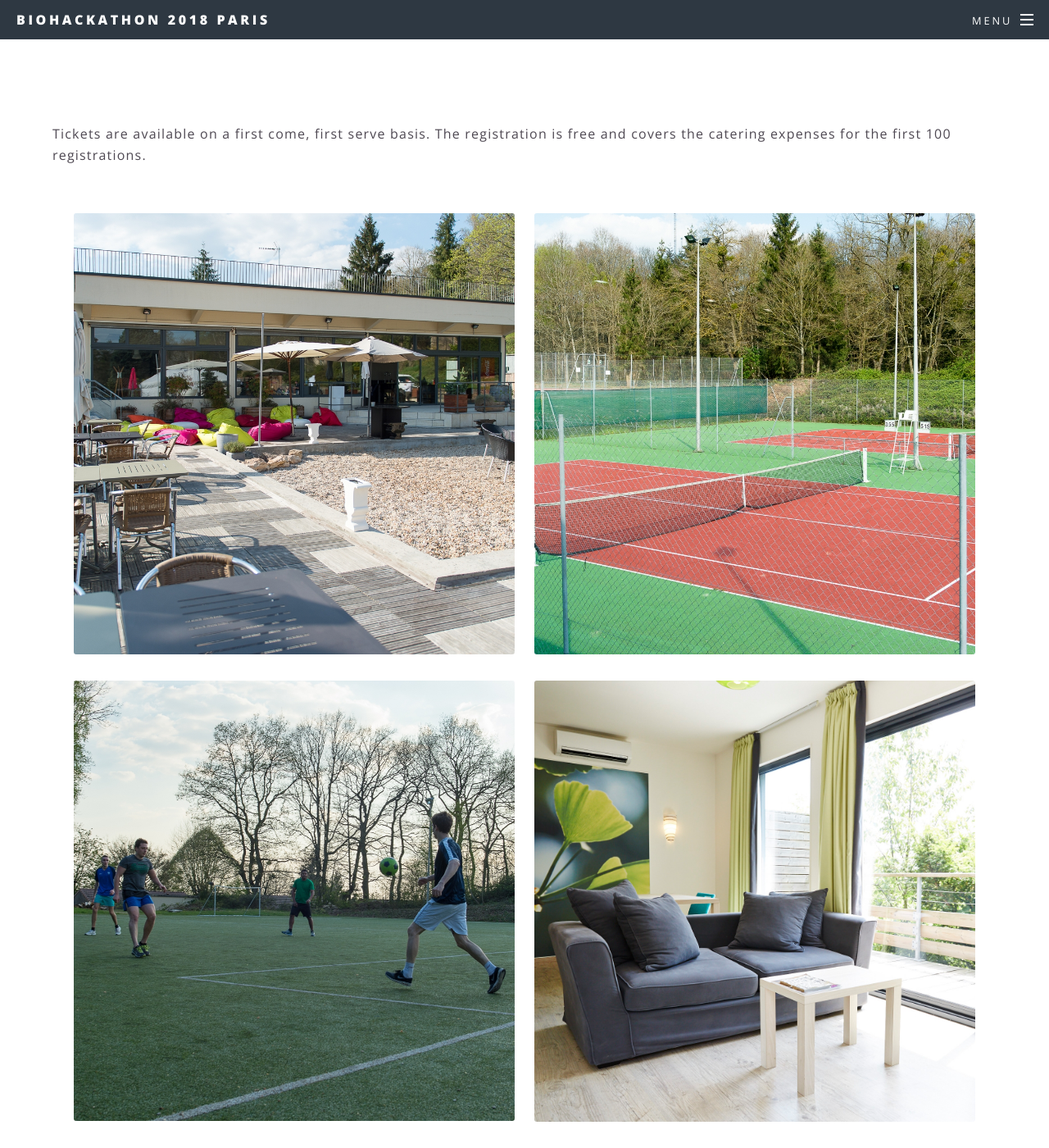
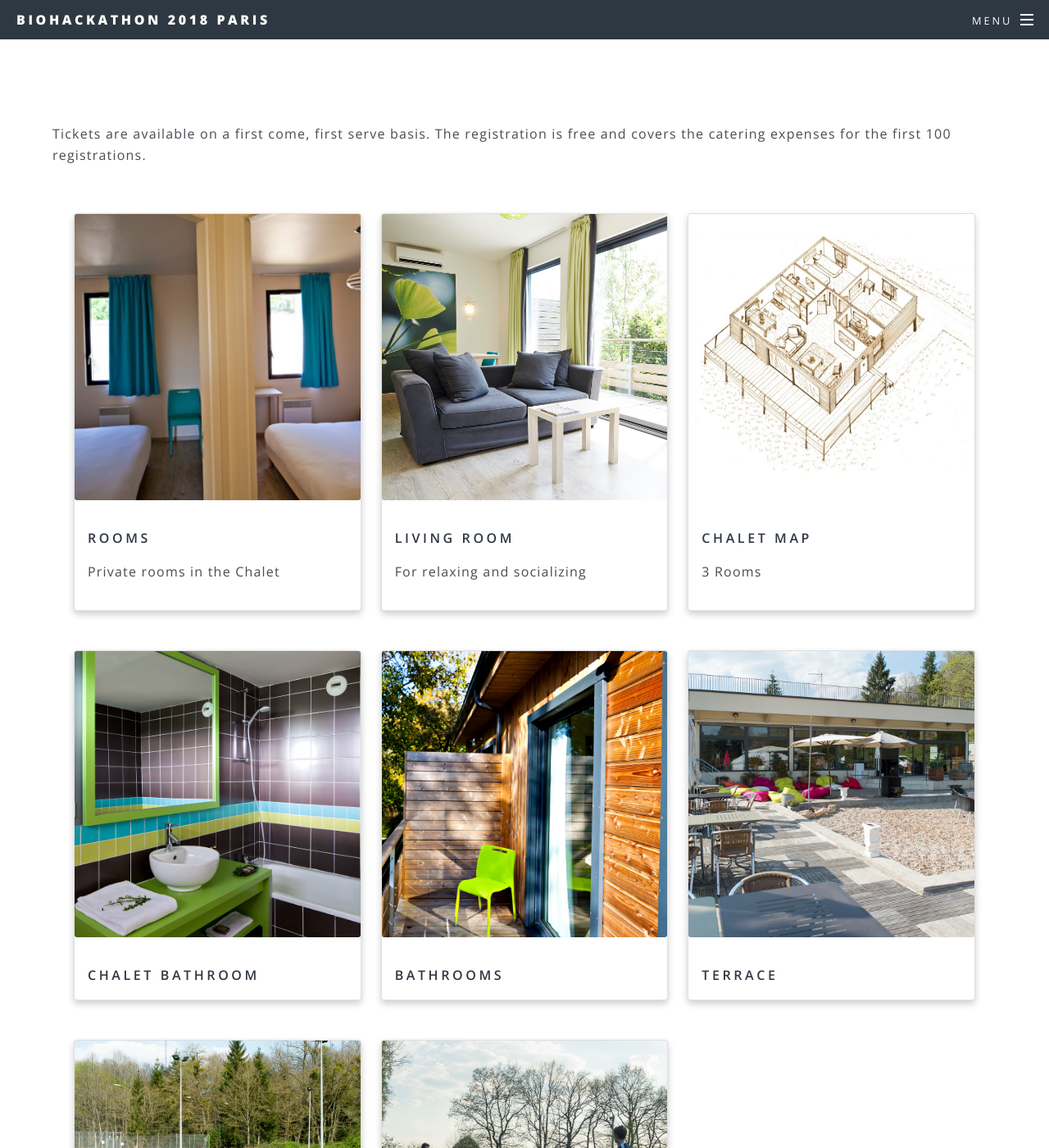
Before and after one commit to elixir-europe/bh2018paris, a Jekyll site: the page built from chaletdesc.html, in a window 1280 px wide and 1400 px high, scrolled down 321 px. Shown: the whole window at 82% size. Built offline with Jekyll 4.4.1, drawn with Linux system fonts in a browser that asks for light colours; some of the changed text lies outside the part shown.

Commit message:
Chalet description page added

```diff
--- /dev/null
+++ b/_sass/chalet-desc.scss
@@ -0,0 +1,18 @@
+#chalet-description {
+    .card {
+        /* Add shadows to create the "card" effect */
+        box-shadow: 0 4px 8px 0 rgba(0,0,0,0.2);
+        transition: 0.3s;
+        margin: 0 0 3em 0;
+    }
+
+    /* On mouse-over, add a deeper shadow */
+    .card:hover {
+        box-shadow: 0 8px 16px 0 rgba(0,0,0,0.2);
+    }
+
+    /* Add some padding inside the card container */
+    .card-content {
+        padding: 2px 16px;
+    }
+}
--- a/chaletdesc.html
+++ b/chaletdesc.html
@@ -2,37 +2,112 @@
 layout: page
 title: Chalet description
 ---
-<section>
+
+<section id="chalet-description">
     <h2></h2>
-    <p>Tickets are available on a first come, first serve basis. The registration is free and covers the catering expenses
-        for the first 100 registrations.
+    <p>Tickets are available on a first come, first serve basis. The registration is free and covers the catering expenses for
+        the first 100 registrations.
     </p>
     <div class="box">
         <div class="row">
-            <div class="6u 12u$(medium)">
+            <div class="4u 12u$(medium)">
+                <div class="card">
+                    <span class="image fit">
+                        <img src="images/chalet_chambres.jpg" alt="" />
+                    </span>
+                    <div class="card-content">
+                        <h4>
+                            <b>Rooms</b>
+                        </h4>
+                        <p>Private rooms in the Chalet</p>
+                    </div>
+                </div>
+            </div>
+            <div class="4u 12u$(medium)">
+                <div class="card">
+                    <span class="image fit">
+                        <img src="images/Chalet salon.jpg" alt="" />
+                    </span>
+                    <div class="card-content">
+                        <h4>
+                            <b>Living room</b>
+                        </h4>
+                        <p>For relaxing and socializing</p>
+                    </div>
+                </div>
+            </div>
+            <div class="4u 12u$(medium)">
+                <div class="card">
+                    <span class="image fit">
+                        <img src="images/Plan chalet 3 personnes.jpg" alt="" />
+                    </span>
+                    <div class="card-content">
+                        <h4>
+                            <b>Chalet map</b>
+                        </h4>
+                        <p>3 Rooms</p>
+                    </div>
+                </div>
+            </div>
+            <div class="4u 12u$(medium)">
+                <div class="card">
+                    <span class="image fit">
+                        <img src="images/Salle de bain.jpg" alt="" />
+                    </span>
+                    <div class="card-content">
+                        <h4>
+                            <b>Chalet bathroom</b>
+                        </h4>
+                    </div>
+                </div>
+            </div>
+            <div class="4u 12u$(medium)">
+                <div class="card">
+                    <span class="image fit">
+                        <img src="images/chalet - terrasse.jpg" alt="" />
+                    </span>
+                    <div class="card-content">
+                        <h4>
+                            <b>Bathrooms</b>
+                        </h4>
+                    </div>
+                </div>
+            </div>
+            <div class="4u 12u$(medium)">
+                <div class="card">
                     <span class="image fit">
                         <img src="images/085_CF_Berges_CC4_7606.jpg" alt="" />
                     </span>
+                    <div class="card-content">
+                        <h4>
+                            <b>Terrace</b>
+                        </h4>
                     </div>
-            <div class="6u 12u$(medium)">
+                </div>
+            </div>
+            <div class="4u 12u$(medium)">
+                <div class="card">
                     <span class="image fit">
                         <img src="images/063_CF_Berges_CC4_7444.jpg" alt="" />
                     </span>
+                    <div class="card-content">
+                        <h4>
+                            <b>Tennis court</b>
+                        </h4>
                     </div>
-            <div class="6u 12u$(medium)">
+                </div>
+            </div>
+            <div class="4u 12u$(medium)">
+                <div class="card">
                     <span class="image fit">
                         <img src="images/128_CF_Berges_CC4_7787.jpg" alt="" />
                     </span>
+                    <div class="card-content">
+                        <h4>
+                            <b>Football pitch</b>
+                        </h4>
                     </div>
-            <div class="6u 12u$(medium)">
-				<span class="image fit">
-					<img src="images/Chalet salon.jpg" alt="" />
-				</span>
                 </div>
-            <div class="6u 12u$(medium)">
-				<span class="image fit">
-					<img src="images/Plan chalet 3 personnes.jpg" alt="" />
-				</span>
             </div>
         </div>
     </div>
--- a/css/main.scss
+++ b/css/main.scss
@@ -5,6 +5,7 @@ $baseurl: '{{ site.baseurl }}/images';
 @import 'libs/vars';
 @import 'libs/functions';
 @import 'libs/mixins';
+@import 'chalet-desc';
 @import 'font-awesome.min.css';
 @import url('https://fonts.googleapis.com/css?family=Open+Sans:400,400italic,600,600italic,800,800italic');
 /*
--- a/venue.html
+++ b/venue.html
@@ -34,8 +34,8 @@ title: Venue
         Please pre-book your accommodation in the <a href="https://www.eventbrite.co.uk/e/biohackathon-registration-45286921401" target="_blank">Eventbrite registration form</a>. You will be contacted by venue directly to complete your reservation. Room arrangements will be suggested and notified two weeks before the event.
         If you do not want to share the room, please make a note in your registration and you will be contacted directly with the options. The payment needs to be done by credit card.<br />
 
-        <h4>Chalet description: TBA</h4>
-
+        <h4></h4>
+        <a href="/chaletdesc" class="button special">Chalet description</a>
     </p>
     <hr />
 </section>
```
Also changed, not shown: images/Salle de bain.jpg, images/chalet - terrasse.jpg (added), images/chalet_chambres.jpg (added), 1 other file. Lines whose indentation alone changed are shown as unchanged.
